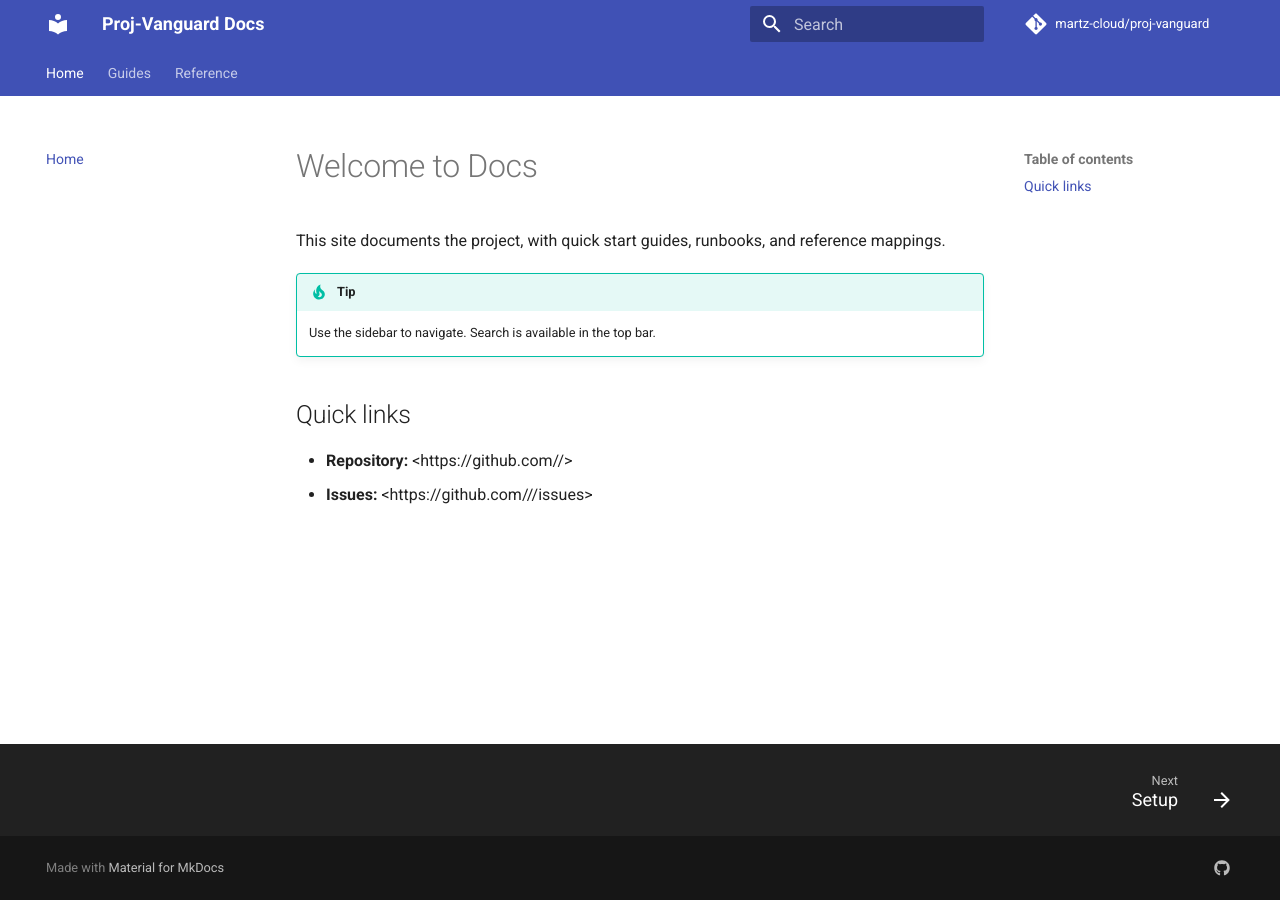
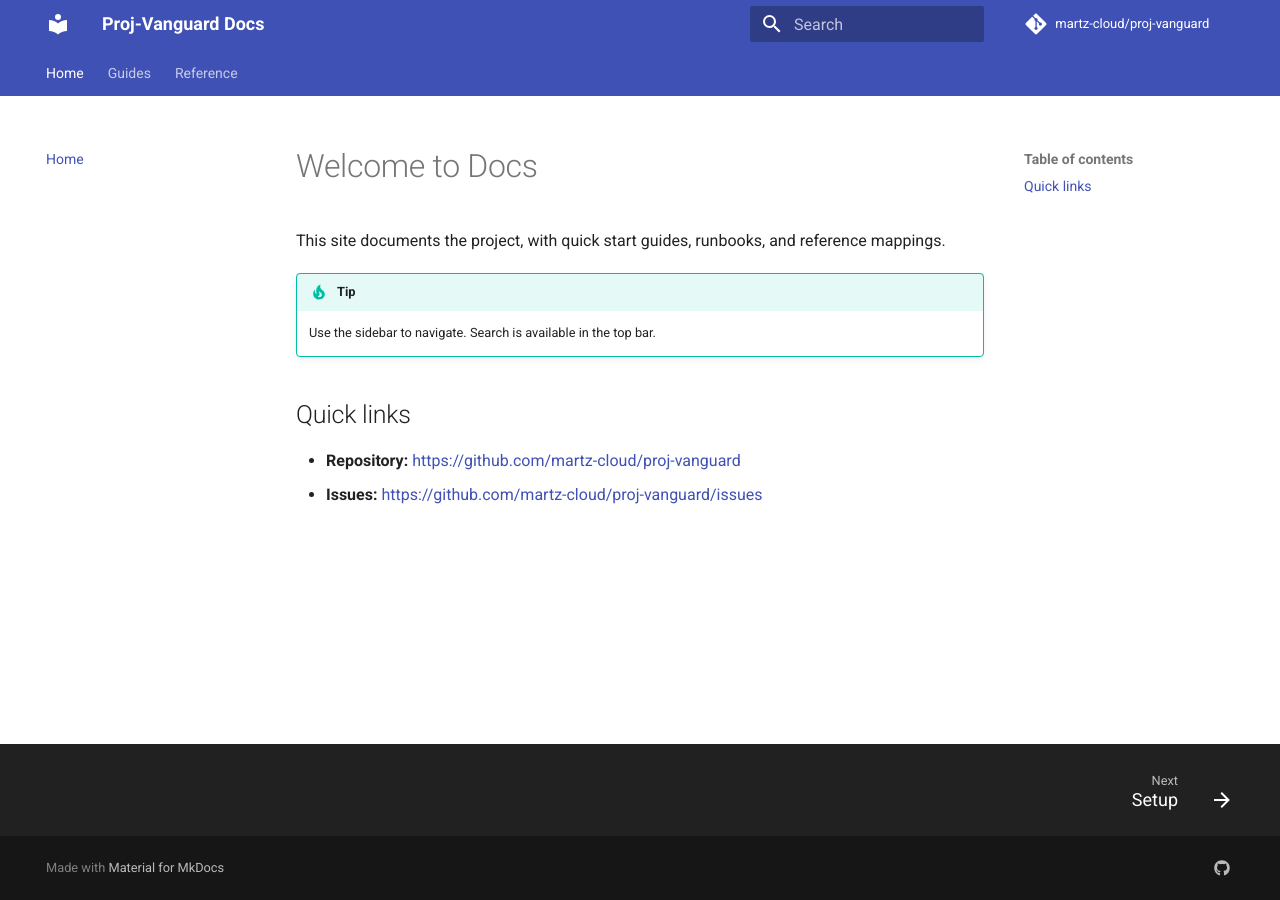
Before and after one commit to martz-cloud/proj-vanguard, an MkDocs documentation site: the page built from docs/index.md, in a window 1280 px wide. Built offline with MkDocs 1.6.1 and Material for MkDocs 9.7.7, drawn with Linux system fonts in a browser that asks for light colours; comment, search, counter and statistics services are not loaded; part of the change alters nothing that is shown.

Commit message:
Update repository and issues links in index.md

```diff
--- a/docs/index.md
+++ b/docs/index.md
@@ -6,5 +6,5 @@ This site documents the project, with quick start guides, runbooks, and referenc
     Use the sidebar to navigate. Search is available in the top bar.
 
 ## Quick links
-- **Repository:** <https://github.com/<ORG>/<REPO_NAME>>
-- **Issues:** <https://github.com/<ORG>/<REPO_NAME>/issues>
+- **Repository:** <https://github.com/martz-cloud/proj-vanguard>
+- **Issues:** <https://github.com/martz-cloud/proj-vanguard/issues>
```
